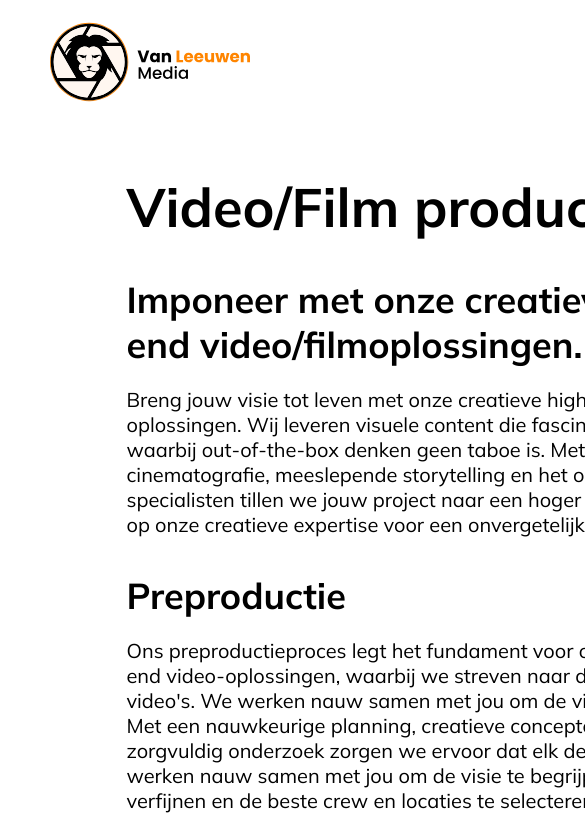
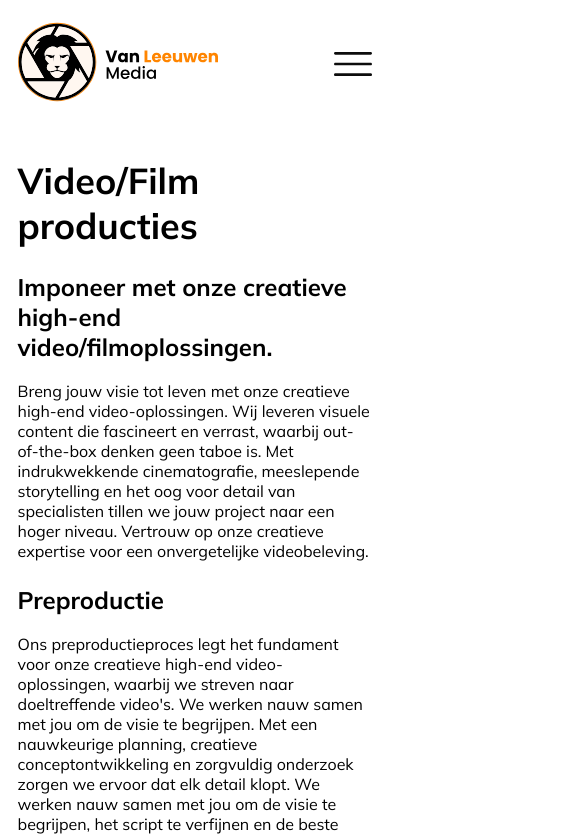
Before and after one commit to h1bba/van-leeuwen-media, a Next.js app: page /film in a window 390 px wide. Shown: the top 836 px of the page, 585 px wide, since content can reach past the window. Built offline with nearby package versions, Linux system fonts and the light colour scheme.

Commit message:
film/video pagina fixed

```diff
--- a/app/film/film.module.css
+++ b/app/film/film.module.css
@@ -104,6 +104,7 @@
 .categories {
     display: flex;
     flex-direction: row;
+    flex-wrap: wrap;
     gap: 1em;
     list-style: none;
     padding-left: 0;
@@ -157,7 +158,76 @@
 
 @media (max-width: 1400px) {
     .text p {
-        font-size: 20.00px;
+        font-size: 20px;
 
     }
+
+    .servicegrid {
+        grid-template-columns: 1fr;
+    }
+
+    .images {
+        position: relative;
+        height: fit-content;
+        margin-top: 0;
+        margin-bottom: 2em;
+    }
+
+    .images img {
+        margin-bottom: 0;
+    }
+
+    .imagessticky {
+        position: relative;
+        display: grid;
+        grid-template-columns: 1fr 1fr;
+        gap: 1em;
+    }
 }
+
+@media (max-width: 768px) {
+
+    .images {
+        min-width: unset;
+    }
+
+    .servicegrid {
+        max-width: 91%;
+        padding: 0;
+    }
+
+    .text {
+        white-space: normal;
+
+    }
+
+    .text h2 {
+        font-size: 36px;
+    }
+
+    .text h3 {
+        font-size: 24px;
+    }
+
+    .text p {
+        font-size: 16px;
+    }
+
+    .images img {
+        width: 100%;
+        scroll-snap-align: center;
+        margin-bottom: 1em;
+        margin-right: 1em;
+    }
+
+    .imagessticky {
+        display: block;
+        overflow: auto;
+        white-space: nowrap;
+        scroll-behavior: smooth;
+        scroll-snap-type: x mandatory;
+    }
+
+
+
+}
--- a/app/film/page.jsx
+++ b/app/film/page.jsx
@@ -1,11 +1,13 @@
 import React from 'react'
 import styles from './film.module.css'
 import Ctabanner from '../components/ctabanner/Ctabanner';
-
+import { Mulish } from "next/font/google";
+const mulish = Mulish({ subsets: ['latin'] })
 
 const Film = () => {
     return (
         <>
+            <main className={mulish.className}>
                 <div className={styles.servicegrid}>
                     <div className={styles.text}>
                         <h2>Video/Film producties</h2>
@@ -37,8 +39,10 @@ const Film = () => {
                 {/* <div className={styles.contact}>
                 <a>Contact</a>
             </div> */}
+                <Ctabanner />
 
-            <Ctabanner />
+            </main>
+
         </>
     )
 }
--- a/app/globals.css
+++ b/app/globals.css
@@ -50,6 +50,10 @@ html {
 
 body {
   overflow-x: hidden;
+}
+
+main {
+  position: relative;
 }
 
 
@@ -494,6 +498,11 @@ img.br {
 }
 
 @media (max-width:510px) {
+  .overflowhiddenlogo {
+    width: 80px;
+    height: 80px;
+  }
+
   .hamburgerIcon>img {
     height: 24px;
     width: auto;
--- a/app/services/page.jsx
+++ b/app/services/page.jsx
@@ -85,8 +85,8 @@ const Services = () => {
         <>
             <main className={mulish.className}>
                 <div className={styles.servicespage}>
-                    <div style={{ maxWidth: '80%', margin: '0 auto', paddingRight: '1em' }}>
-                        <h2 className={styles.title} style={{ textAlign: 'right', position: 'relative' }}>Diensten</h2>
+                    <div className={styles.titlecontainer}>
+                        <h2 className={styles.title}>Diensten</h2>
                     </div>
                     <div className={styles.container60}>
                         <p className={styles.hovertext} id='text'>Als bedrijf bieden we een breed scala aan diensten aan, waaronder
```
Also changed, not shown: app/services/Services.module.css (+14 -0 lines). Lines whose indentation alone changed are shown as unchanged.
